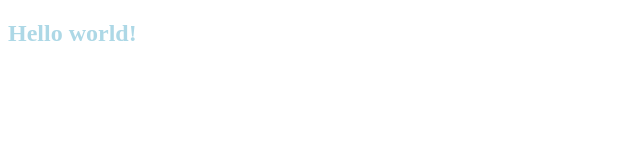
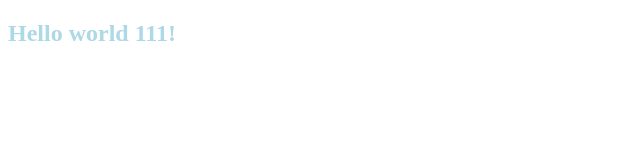
Before and after one commit to Akim-boyarin/hello-world, a plain HTML site: page index.html in a window 1280 px wide. Shown: the full height of the page, 0-640 px from the left. Drawn offline with Linux system fonts and the light colour scheme.

Commit message:
changing

```diff
--- a/index.html
+++ b/index.html
@@ -10,6 +10,6 @@
     </style>
 </head>
 <body>
-  <h2 class="title">Hello world!</h2>
+  <h2 class="title">Hello world 111!</h2>
 </body>
 </html>
```
